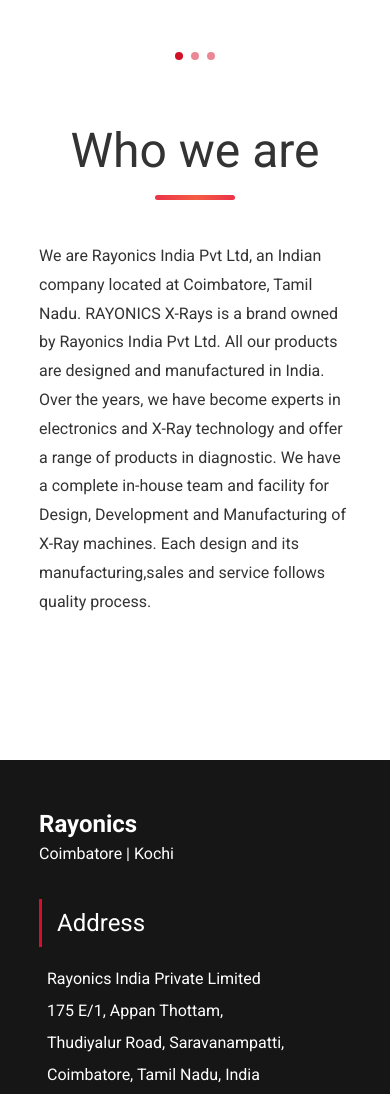
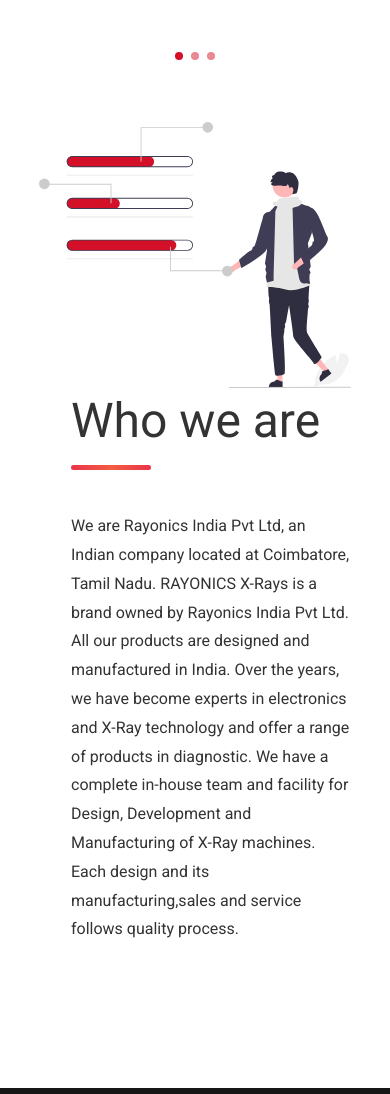
Before and after one commit to jentonck1/rayonics, a plain HTML site: page index.html in a window 390 px wide. Shown: the part 820-1914 px from the top of the page. Drawn offline with nearby package versions, Linux system fonts and the light colour scheme.

Commit message:
bug fixes

```diff
--- a/css/styles.css
+++ b/css/styles.css
@@ -108,6 +108,9 @@ nav ul li a{
 .mt-1{
     margin-top: 1rem;
 }
+.mr-1{
+    margin-right: 1rem;
+}
 .p-1{
     padding: 1rem;
 }
@@ -160,6 +163,10 @@ nav ul li a{
     text-align: center;
     font-size: 3rem;
 }
+.section-heading-left{
+    font-size: 3rem;
+}
+
 
 .subheading{
     font-size: 1.5rem;
@@ -245,6 +252,27 @@ nav ul li a{
 .contact-header, .products-header, .about-header{
     background-color: #f9f9f9;
 }
+.about-home{
+    display: flex;
+    flex-direction: row;
+}
+.about-home .home-about-box-1{
+    flex: .6;
+}
+.about-home .home-about-box-2{
+    flex: .8;
+    padding-left: 2rem;
+}
+
+.swiper3{
+    width: 100%;
+}
+
+.testimonials .swiper3 .swiper-wrapper{
+    padding: 2rem 0;
+}
+
+
 /*about page*/
 .about-page{
     padding-top: 150px;
@@ -385,6 +413,17 @@ footer{
         border-radius: 10px;
     }
 
+    .about-home{
+        flex-direction: column;
+    }
+    .about-home .home-about-box-1{
+        flex: .2;
+    }
+    .about-home .home-about-box-2{
+        flex: .8;
+        padding-left: 2rem;
+    }
+
     .about-grid{
         grid-template-columns: 1fr;
     }
--- a/index.html
+++ b/index.html
@@ -68,10 +68,15 @@
         </div>
         <div class="swiper-pagination"></div>
     </div>
-    <div class="container py-3">
-        <p class="section-heading pb-1">Who we are</p>
-        <div class="underline container"></div>
-        <p class="pt-2 text-content">We are Rayonics India Pvt Ltd, an Indian company located at Coimbatore, Tamil Nadu. RAYONICS X-Rays is a brand owned by Rayonics India Pvt Ltd. All our products are designed and manufactured in India. Over the years, we have become experts in electronics and X-Ray technology and offer a range of products in diagnostic. We have a complete in-house team and facility for Design, Development and Manufacturing of X-Ray machines. Each design and its manufacturing,sales and service follows quality process. </p>
+    <div class="container py-3 about-home">
+        <div class="home-about-box-1">
+            <img src="/img/percent.svg" alt="">
+        </div>
+        <div class="home-about-box-2">
+            <p class="section-heading-left pb-1">Who we are</p>
+            <div class="underline"></div>
+            <p class="pt-2 text-content">We are Rayonics India Pvt Ltd, an Indian company located at Coimbatore, Tamil Nadu. RAYONICS X-Rays is a brand owned by Rayonics India Pvt Ltd. All our products are designed and manufactured in India. Over the years, we have become experts in electronics and X-Ray technology and offer a range of products in diagnostic. We have a complete in-house team and facility for Design, Development and Manufacturing of X-Ray machines. Each design and its manufacturing,sales and service follows quality process. </p>
+        </div>
     </div>
     <div class="container testimonials py-3">
 
--- a/js/main.js
+++ b/js/main.js
@@ -46,6 +46,35 @@ const swiperProducts = new Swiper('.swiper2', {
   },
 });
 
+const swiperTestimonials = new Swiper('.swiper3', {
+  // Optional parameters
+  slidesPerView: 1,
+  spaceBetween: 10,
+  autoplay:{
+    delay: 5000,
+  },
+  loop: true,
+  pagination: {
+    el: '.swiper-pagination',
+    clickable: true
+  },
+  breakpoints: {
+    640: {
+      slidesPerView: 1,
+      spaceBetween: 10,
+    },
+    768: {
+      slidesPerView: 2,
+      spaceBetween: 20,
+    },
+    1024: {
+      slidesPerView: 3,
+      spaceBetween: 20,
+    },
+  },
+
+});
+
 window.addEventListener('scroll', ()=>{
   const header = document.querySelector('header');
   header.classList.toggle('sticky', window.scrollY >0);
```
Also changed, not shown: img/blob.svg (added), img/percent.svg (added), 3 other files.
